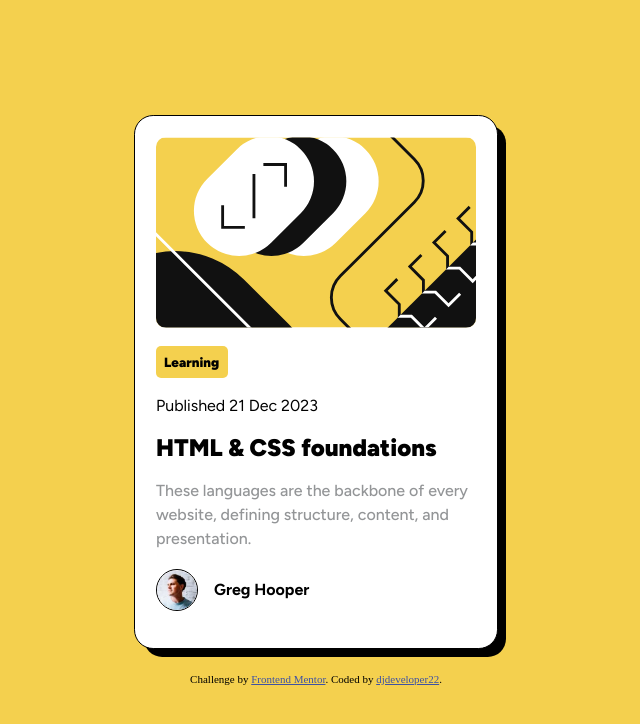
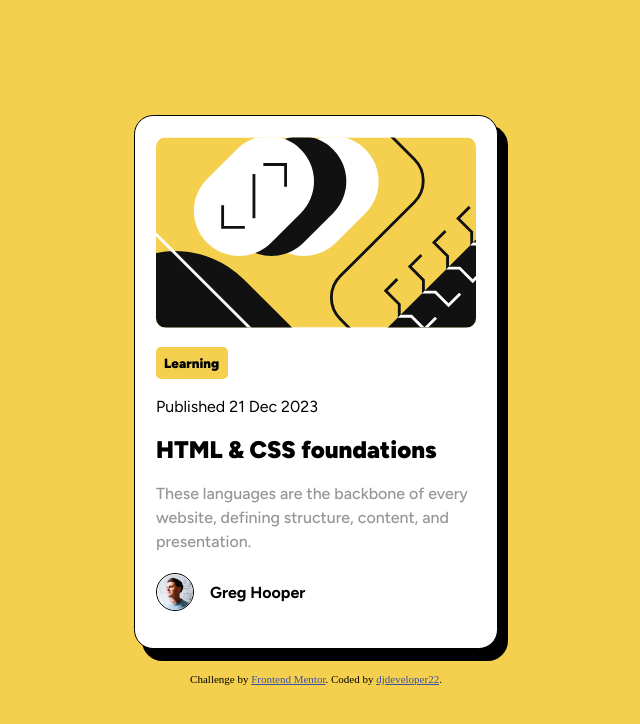
Before and after one commit to djdeveloper22/blog-preview-card, a website: page index.html in a window 1280 px wide. Shown: the whole page, without its empty margins (324-964 px from the left). Drawn offline with Linux system fonts and the light colour scheme.

Commit message:
correciones

```diff
--- a/index.html
+++ b/index.html
@@ -19,6 +19,7 @@
       font-optical-sizing: auto;
       font-weight: 900;
       font-style: normal;
+      font-size: 1.5rem;
     }
 
     .figtree-small {
@@ -71,7 +72,7 @@
       padding: 1.3rem;
       min-width: 220px;
       max-width: 320px;
-      box-shadow: 9px 9px 0px -1px;
+      box-shadow: 9px 11px 0px 1px;
 
     }
 
@@ -80,8 +81,8 @@
     }
 
     .img-user {
-      width: 40px;
-      height: 40px;
+      width: 36px;
+      height: 36px;
       object-fit: fill;
       border: 1px solid;
       border-radius: 50%;
@@ -118,7 +119,7 @@
       <img src="assets/images/illustration-article.svg" alt="images card">
       <small role="learning" class="figtree-small">Learning</small>
       <span class="figtree-published">Published 21 Dec 2023</span>
-      <h2 class="figtree-title">HTML & CSS foundations</h2>
+      <h1 class="figtree-title">HTML & CSS foundations</h1>
       <p role="description" class="figtree-text">These languages are the backbone of every website, defining structure, content, and
         presentation.</p>
       <div class="content-info-user">
```
